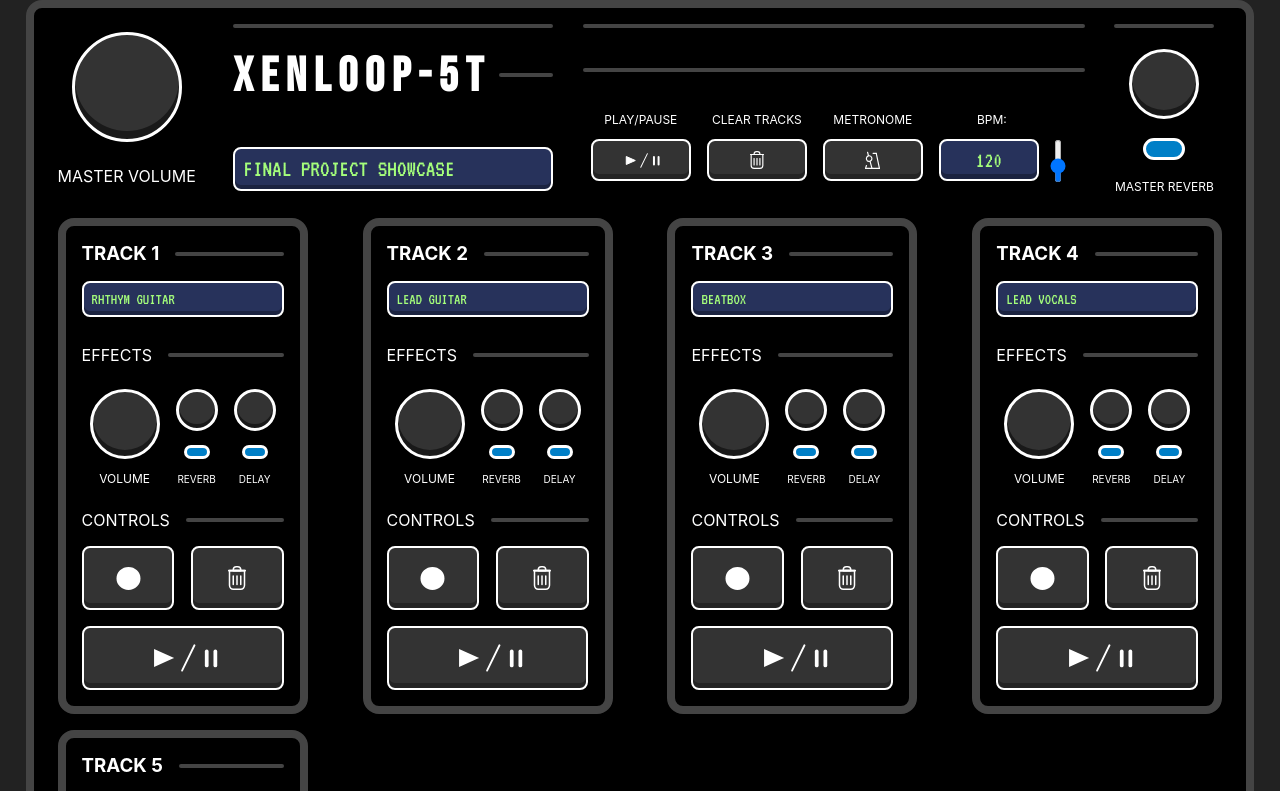
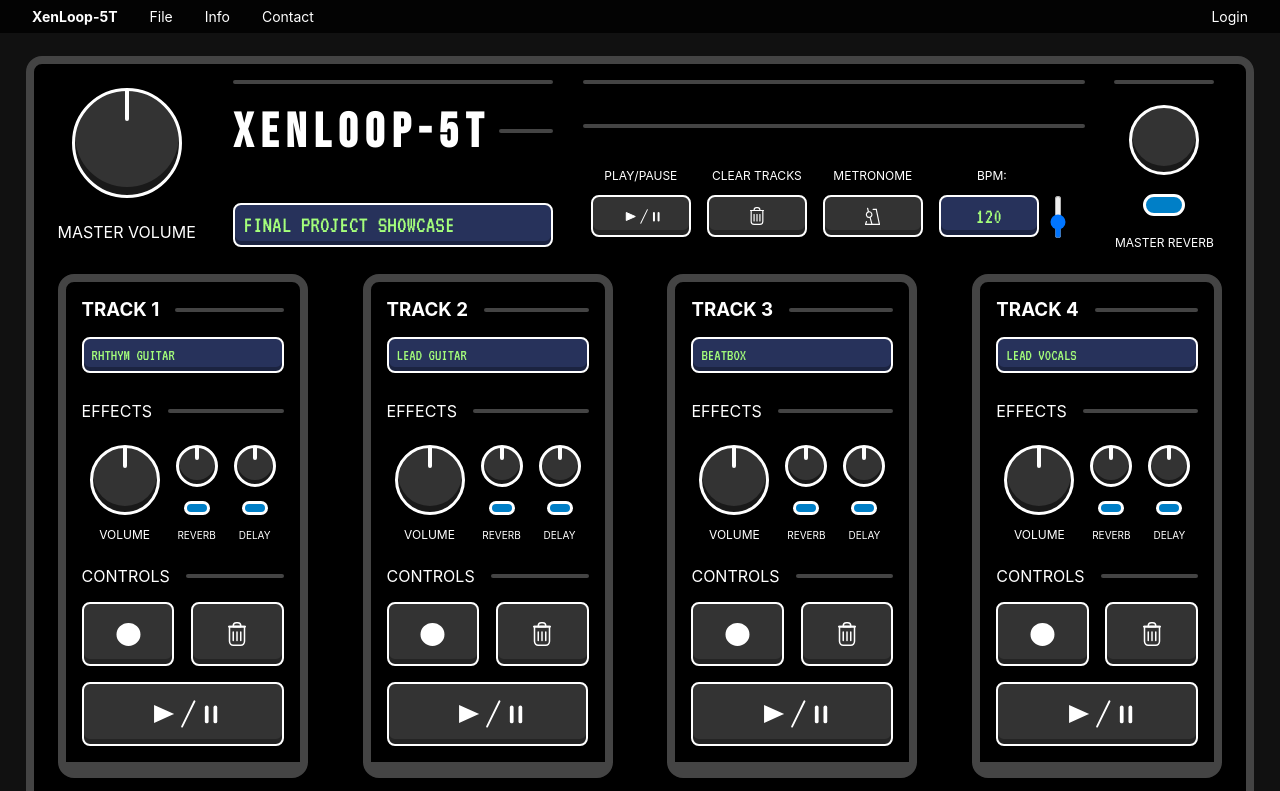
Before and after one commit to angeloxenakis/XenLoop-5T, a React (Create React App) app in the folder frontend/: page / in a window 1280 px wide. Shown: the top 791 px of the page. Built offline with nearby package versions, Linux system fonts and the light colour scheme; no server answers.

Commit message:
created header, and added tick marks to volume knobs

```diff
--- a/frontend/package.json
+++ b/frontend/package.json
@@ -9,6 +9,7 @@
     "media-recorder-js": "^2.1.0",
     "react": "^16.13.1",
     "react-dom": "^16.13.1",
+    "react-rotary-knob": "^1.1.8",
     "react-router": "^5.2.0",
     "react-router-dom": "^5.2.0",
     "react-scripts": "3.4.1"
--- a/frontend/src/App.css
+++ b/frontend/src/App.css
@@ -3,18 +3,56 @@
 }
 
 body {
-  background: #222222;
+  background: #111111;
+}
+
+.header {
+  width: 100%;
+  position: fixed;
+  display: flex;
+  justify-content: space-between;
+  font-size: 16px;
+  padding: 8px 8px 8px 16px;
+  color: white;
+  background-color: rgba(0, 0, 0, 0.8);
+}
+
+.nav {
+  display: flex;
+}
+
+.login {
+  margin-right: 32px;
+}
+
+.header h5 {
+  font-size: 14px;
+  margin: 0px 16px 0px 16px;
+}
+
+.header p {
+  font-size: 14px;
+  margin: 0px 16px 0px 16px;
+}
+
+.header a {
+  text-decoration: none;
+  color: white;
+  font-size: 14px;
+  margin: 0px 16px 0px 16px;
 }
 
 .container {
   width: 96%;
   margin: auto;
+  padding-top: 56px;
 }
 
 .main-panel {
   color: white;
   background-color: black;
   border: 8px solid #444444;
+  border-bottom: 12px solid #444444;
   border-radius: 16px;
 }
 
@@ -180,6 +218,30 @@ h3 {
   margin: 14px 0px 4px 0px;
 }
 
+.small-tick {
+  margin:auto;
+  height: 12px;
+  width: 4px;
+  border-radius: 0px 0px 8px 8px;
+  background-color: white;
+}
+
+.medium-tick {
+  margin:auto;
+  height: 20px;
+  width: 4px;
+  border-radius: 0px 0px 8px 8px;
+  background-color: white;
+}
+
+.large-tick {
+  margin:auto;
+  height: 30px;
+  width: 4px;
+  border-radius: 0px 0px 8px 8px;
+  background-color: white;
+}
+
 .large-knob {
   height: 104px;
   width: 104px;
@@ -239,6 +301,7 @@ h3 {
   background-color: black;
   padding: 16px;
   border: 8px solid #444444;
+  border-bottom: 16px solid #444444;
   border-radius: 16px;
   margin: 8px;
 }
--- a/frontend/src/App.js
+++ b/frontend/src/App.js
@@ -5,10 +5,12 @@ import './App.css';
 import { MainPanel } from './components/mainPanel'
 import { About } from './components/about'
 import Metronome from './components/Metronome'
+import { Header } from './components/header'
 
 function App() {
   return (
     <div className="App">
+      <Header/>
       <BrowserRouter>
         <Route exact path="/" component={MainPanel}/>
         <Route path="/about" component={About}/>
--- /dev/null
+++ b/frontend/src/components/header.js
@@ -0,0 +1,17 @@
+import React from 'react'
+
+export function Header() {
+    return(
+        <div className="header">
+            <div className="nav">
+                <a href="/"><strong>XenLoop-5T</strong></a>
+                <p>File</p>
+                <a href="/about">Info</a>
+                <p>Contact</p>
+            </div>
+            <div className="login">
+                <p>Login</p>
+            </div>
+        </div>
+    )
+}
--- a/frontend/src/components/mainInfo.js
+++ b/frontend/src/components/mainInfo.js
@@ -5,6 +5,7 @@ import metroIcon from "../assets/metro-icon.svg"
 import  click1 from "../assets/click1.wav"
 import click2 from "../assets/click2.wav"
 import Metronome from './Metronome'
+import { Knob } from "react-rotary-knob";
 
 
 export function MainInfo() {
@@ -62,7 +63,7 @@ export function MainInfo() {
     return (
         <div className="main-info">
             <div className="master-vol">
-                <div className="large-knob"></div>
+                <div className="large-knob"><div className="large-tick"></div></div>
                 <div className="master-vol-title"><p>MASTER VOLUME</p></div>
             </div>
             <div className="master-title">
@@ -93,7 +94,7 @@ export function MainInfo() {
                 <div>
                     <hr></hr>
                 </div>
-                <div className="medium-knob"></div>
+                <div className="medium-knob"><div className="tick"></div></div>
                 <div className="master-rev-toggle"></div>
                 <div className="master-rev-title"><p>MASTER REVERB</p></div>
             </div>
--- a/frontend/src/components/trackPanel.js
+++ b/frontend/src/components/trackPanel.js
@@ -2,6 +2,8 @@ import React, { useEffect, useState } from 'react';
 import recordIcon from "../assets/record-icon.svg"
 import clearIcon from "../assets/clear-icon.svg"
 import playPauseIcon from "../assets/play-pause-icon.svg"
+import { render } from "react-dom";
+import { Knob } from "react-rotary-knob";
 
 export function TrackPanel(props) {
     let context = new AudioContext();
@@ -100,16 +102,16 @@ export function TrackPanel(props) {
                 <div className="track-section"><h4>EFFECTS</h4></div>
                 <div className="effect-knobs">
                     <div className="track-volume">
-                        <div className="medium-knob"></div>
+                        <div className="medium-knob"><div className="medium-tick"></div></div>
                         <p>VOLUME</p>
                     </div>
                     <div className="track-effect">
-                        <div className="small-knob"></div>
+                        <div className="small-knob"><div className="small-tick"></div></div>
                         <div className="effect-toggle"></div>
                         <p>REVERB</p>
                     </div>
                     <div className="track-effect">
-                        <div className="small-knob"></div>
+                        <div className="small-knob"><div className="small-tick"></div></div>
                         <div className="effect-toggle"></div>
                         <p>DELAY</p>
                     </div>
--- a/frontend/src/components/volumeKnob.js
+++ b/frontend/src/components/volumeKnob.js
@@ -29,7 +29,8 @@ function setAngle() {
     '-webkit-transform':'rotate('+angle+'deg)',
     '-o-transform':'rotate('+angle+'deg)',
     '-ms-transform':'rotate('+angle+'deg)',
-    'transform':'rotate('+angle+'deg)'
+    'transform':'rotate('+angle+'deg)',
+    width: "500px"
   });
 
   // highlight ticks
```
Also changed, not shown: 1 other file (tests, documents, lock files or other folders).
